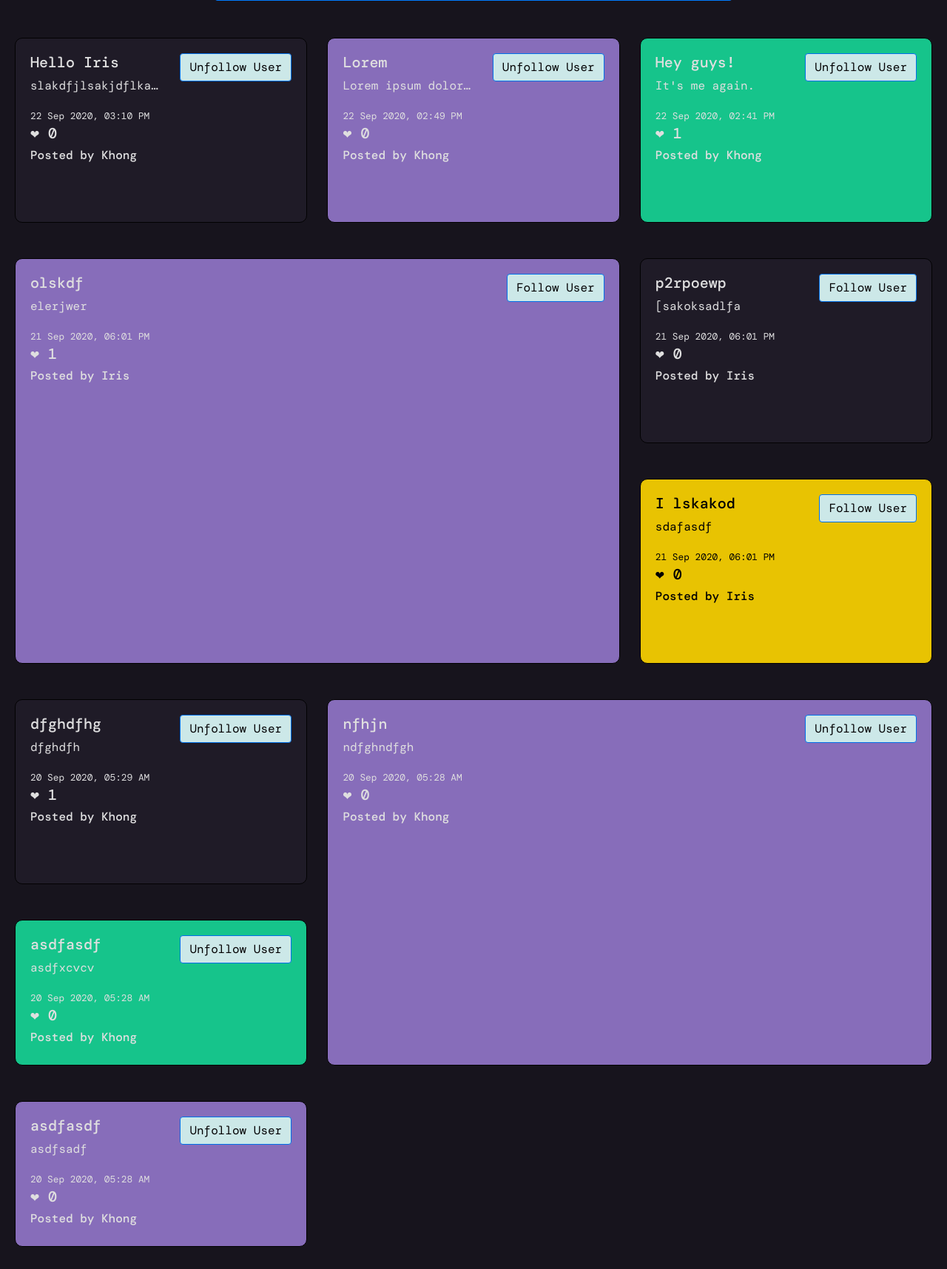
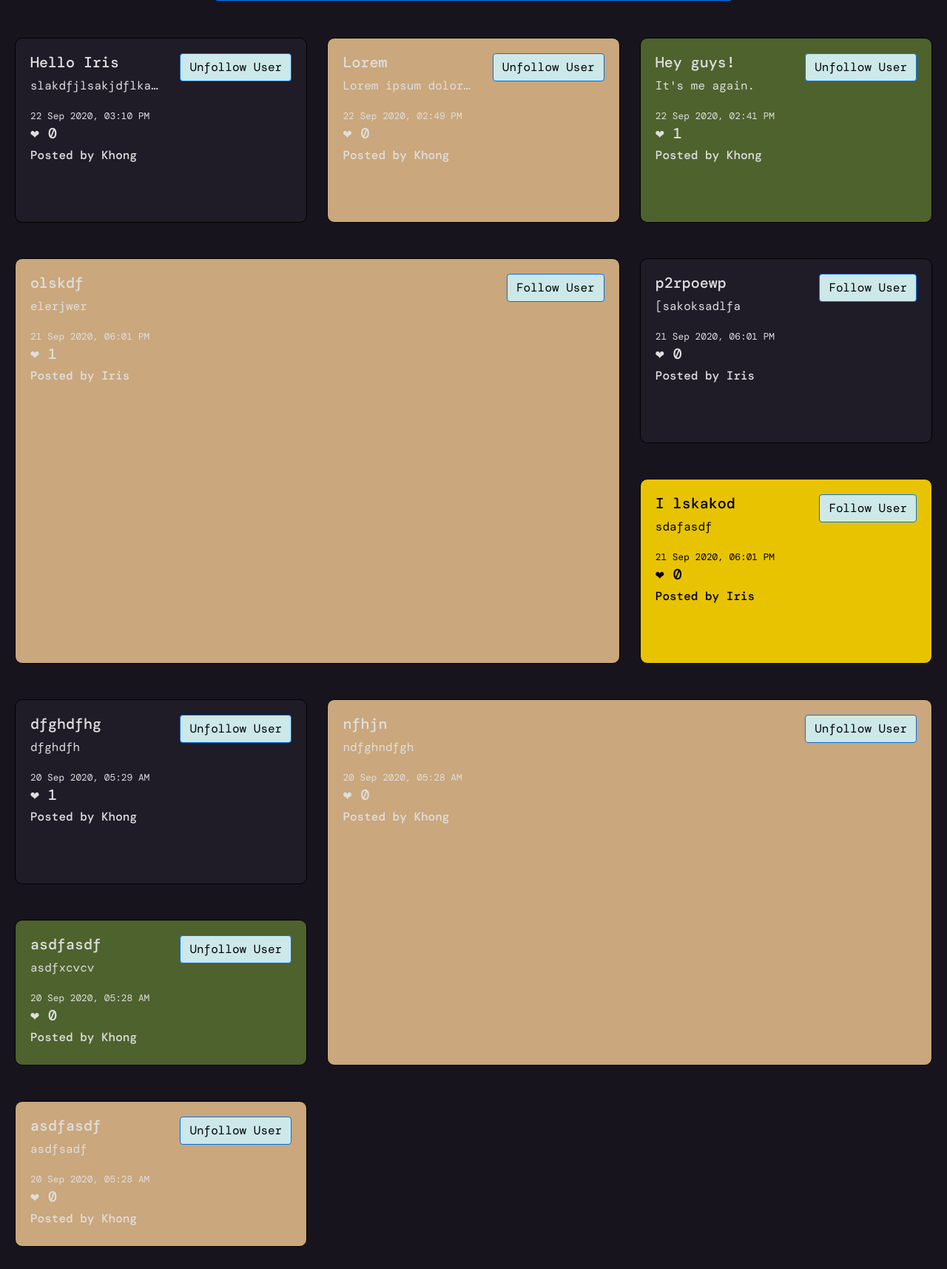
Before and after one commit to Khongchai/cs50-network, a Django app: page / in a window 1280 px wide. Shown: the part 613-2328 px from the top of the page at 74% size. Run offline with Django 3.2, Linux system fonts and the light colour scheme; a user stored in the database is signed in; data comes from the database, SQL or seed files in the repository; some libraries are stand-ins or nearby versions; some web fonts are replaced.

Commit message:
change some colors

```diff
--- a/network/static/network/styles.css
+++ b/network/static/network/styles.css
@@ -137,11 +137,11 @@ textarea
 }
 .subPosts:nth-child(2n)
 {
-    background-color: #9477cb;
+    background-color:burlywood;
 }
 .subPosts:nth-child(3n)
 {
-    background-color: rgb(22, 216, 151);
+    background-color:darkolivegreen;
 }
 .subPosts:nth-child(6n)
 {
```
